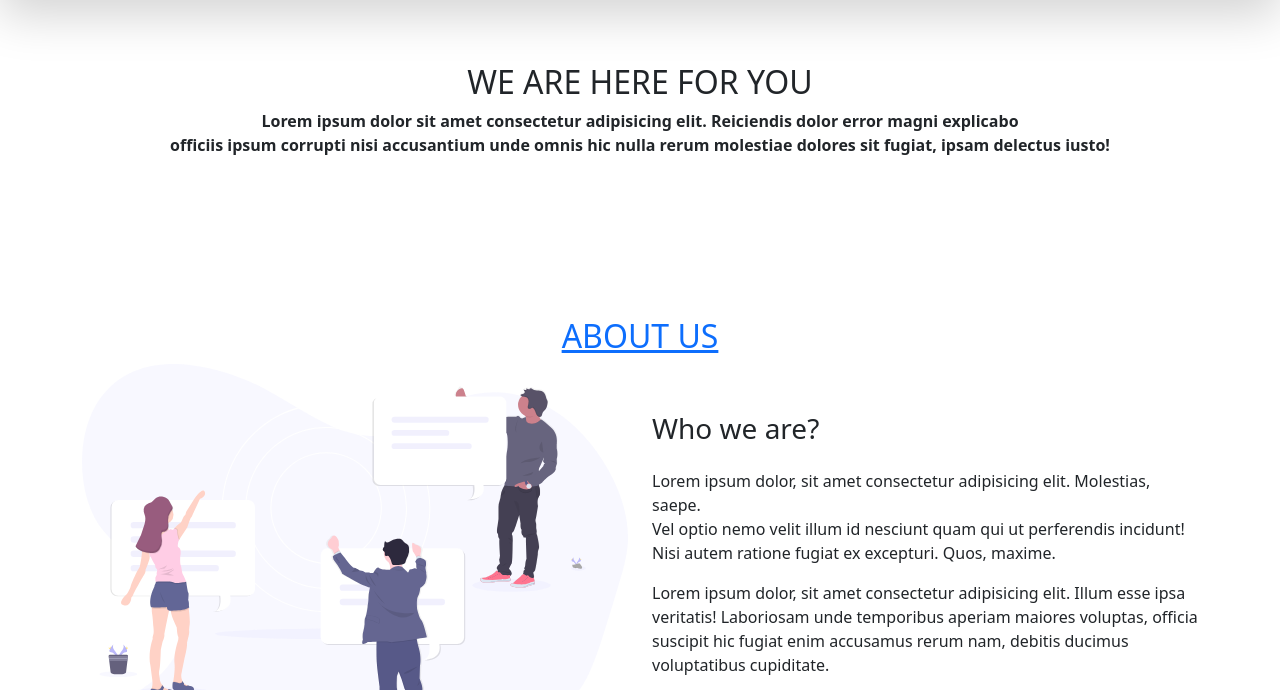
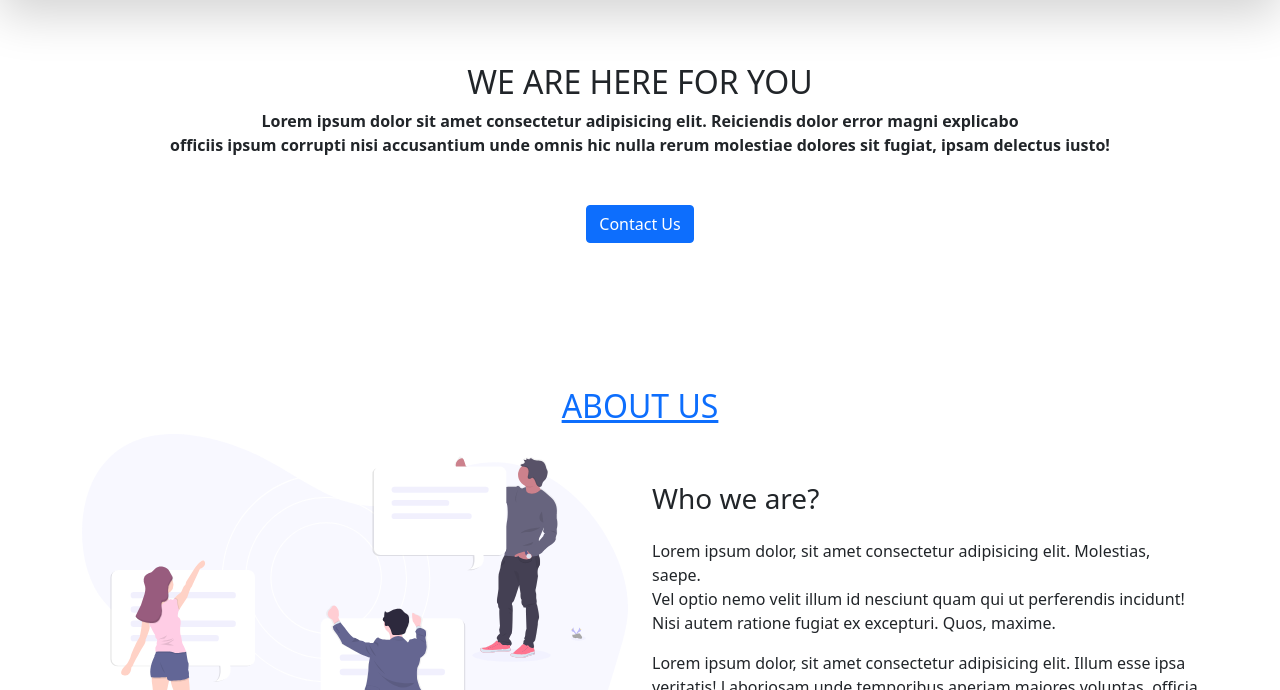
Before and after one commit to GodstimeNwabue/flyo-landing, a plain HTML site: page about.html in a window 1280 px wide. Shown: the part 92-782 px from the top of the page. Drawn offline with Linux system fonts and the light colour scheme.

Commit message:
Update about.html

```diff
--- a/about.html
+++ b/about.html
@@ -36,6 +36,9 @@
       <div class="pb-5 pt-3 text-center text-dark fw-bold">
         <h2>WE ARE HERE FOR YOU</h2>
         <p>Lorem ipsum dolor sit amet consectetur adipisicing elit. Reiciendis dolor error magni explicabo <br> officiis ipsum corrupti nisi accusantium unde omnis hic nulla rerum molestiae dolores sit fugiat, ipsam delectus iusto!</p>
+              <div class="mt-5">
+              <button type="button" class="btn btn-primary">Contact Us</button>
+              </div>
       </div>
     </section>
     <!--Section on About us-->
```
